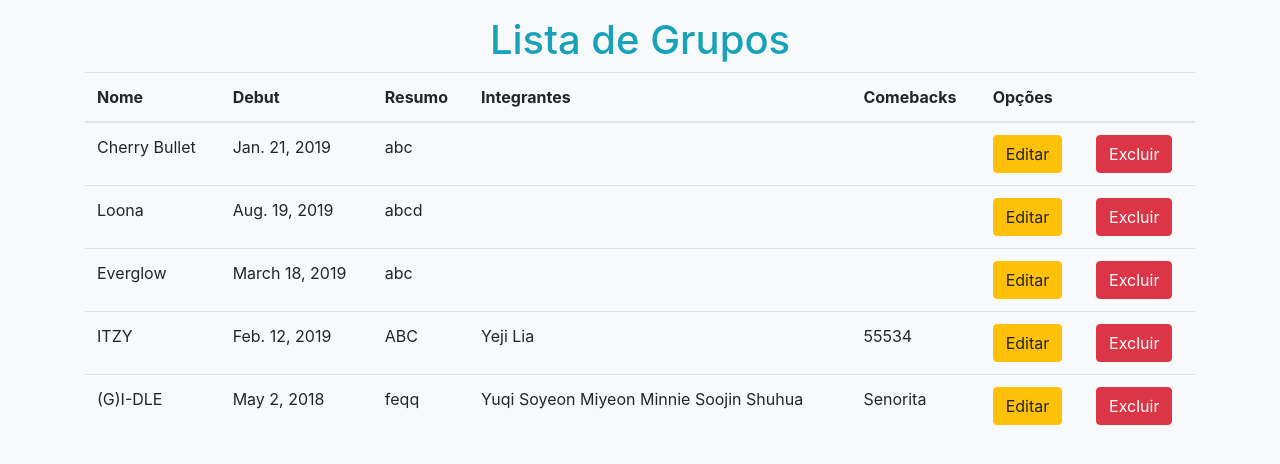
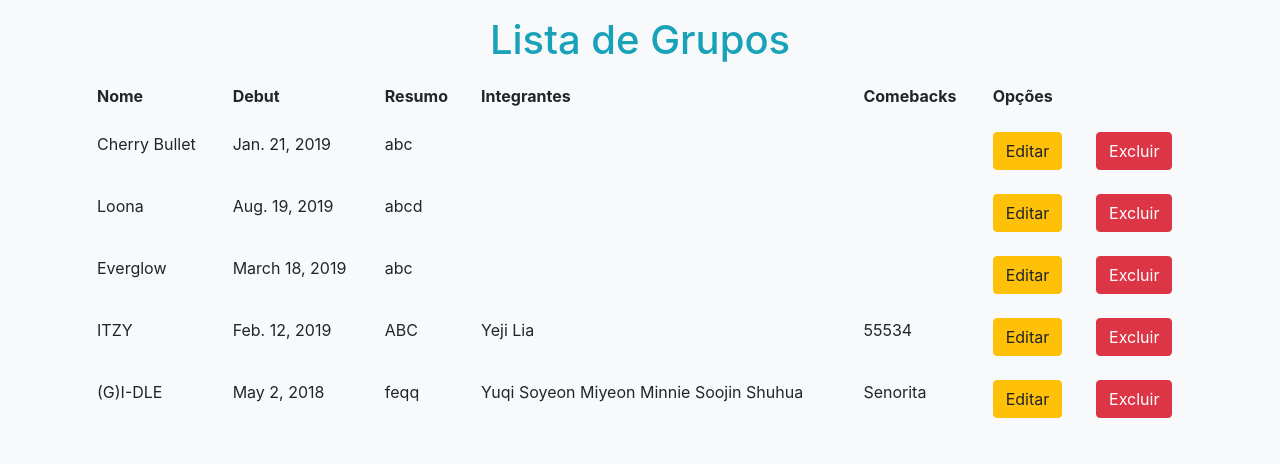
Before and after one commit to Bruno-Felix/CRUD_Grupos-Django, a Django app: page /grupos in a window 1280 px wide. Shown: the part 56-520 px from the top of the page. Run offline with Django 3.2, Linux system fonts and the light colour scheme; data comes from the database, SQL or seed files in the repository; some libraries are stand-ins or nearby versions.

Commit message:
Mudança no css de listaDeGrupos.html

```diff
--- a/novosGrupos/templates/grupos/listaDeGrupos.html
+++ b/novosGrupos/templates/grupos/listaDeGrupos.html
@@ -11,7 +11,7 @@
     </div>
 
     <!--Tabela para listagem dos grupos-->
-    <table class="table table-head">
+    <table class="table table-head table-borderless">
         <!--Enunciado da tabela-->
         <thead>
             <tr>
```
